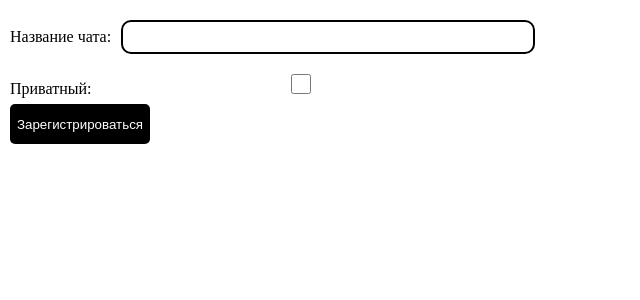
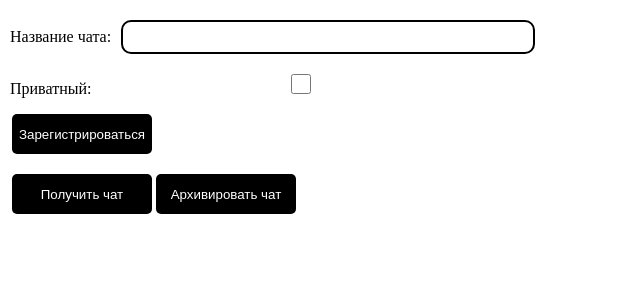
Before and after one commit to lct-2024/lct-2024, a React (Create React App) app in the folder frontend/: page / in a window 1280 px wide. Shown: the top 300 px of the page, without its empty margins (0-640 px from the left). Built offline with nearby package versions, Linux system fonts and the light colour scheme.

Commit message:
changes
изменения

```diff
--- a/frontend/src/App.js
+++ b/frontend/src/App.js
@@ -1,21 +1,12 @@
-import React, { useState } from "react"
+import React from "react"
 import CommandChat from "./components/CommandChat";
+import VacancyPage from "./components/VacancyPage";
 
 function App() {
-
-  const [isLoggedIn, setIsLoggedIn] = useState(false);
-
-  const handleLogin = () => {
-    setIsLoggedIn(true);
-  };
-
-  const handleLogout = () => {
-    setIsLoggedIn(false);
-  };
-
   return (
     <div className="App">
       <CommandChat />
+      <VacancyPage />
     </div>
   );
 }
--- a/frontend/src/components/CommandChat.jsx
+++ b/frontend/src/components/CommandChat.jsx
@@ -25,7 +25,7 @@ const CommandChat = () => {
                     title,
                     private: isPrivate
                 },
-                id: chatId
+                id: 0
             })
 
             console.log('Response:', response.data)
--- /dev/null
+++ b/frontend/src/components/VacancyPage.jsx
@@ -0,0 +1,57 @@
+import axios from 'axios'
+import React, { useState } from 'react'
+
+const VacancyPage = () => {
+
+    const [id, setId] = useState(null)
+    const [error, setError] = useState(null)
+
+    const handleChat = async (e) => {
+        e.preventDefault()
+        setError(null)
+
+        try {
+            const response = await axios.post('https://chat.lct24.dev.40ants.com/api/get_chat', {
+                jsonrpc: '2.0',
+                method: 'get_chat',
+                params: {
+                    id
+                },
+            })
+
+            console.log('Response:', response.data)
+        } catch (error) {
+            setError('Произошла ошибка. Попробуйте позже.');
+            console.error('Error:', error)
+        }
+    }
+
+    const archiveChat = async (e) => {
+        e.preventDefault()
+        setError(null)
+
+        try {
+            const response = await axios.post('https://chat.lct24.dev.40ants.com/api/archive_chat', {
+                jsonrpc: '2.0',
+                method: 'archive_chat',
+                params: {
+                    id
+                },
+            })
+
+            console.log('Response:', response.data)
+        } catch (error) {
+            setError('Произошла ошибка. Попробуйте позже.');
+            console.error('Error:', error)
+        }
+    }
+
+    return (
+        <div>
+            <button onClick={handleChat}>Получить чат</button>
+            <button onClick={archiveChat}>Архивировать чат</button>
+        </div>
+    )
+}
+
+export default VacancyPage
--- a/frontend/src/index.css
+++ b/frontend/src/index.css
@@ -21,6 +21,7 @@ button {
   height: 40px;
   padding: 5px;
   cursor: pointer;
+  margin: 10px 2px;
 }
 
 .App {
```
